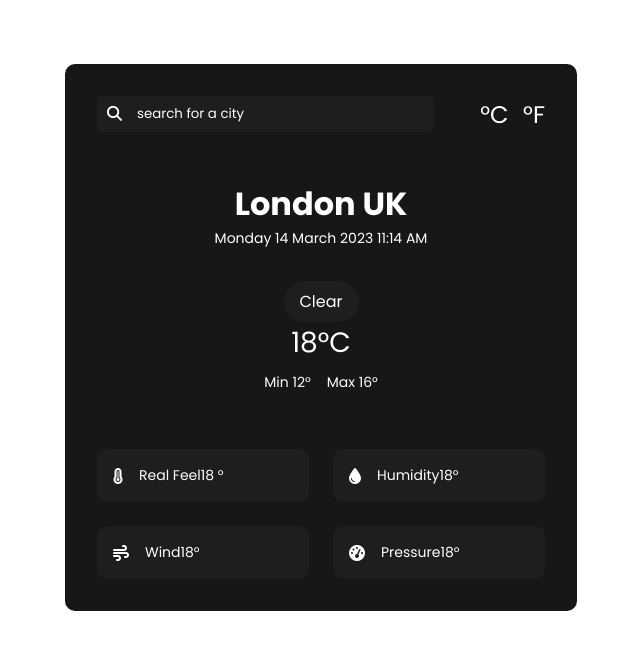
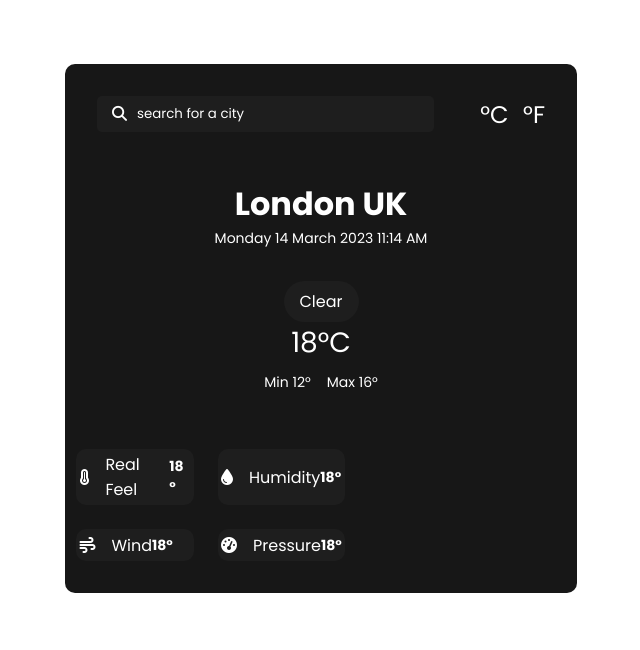
Before and after one commit to Krypto2000/weather_app_by_kryptonian, a plain HTML site: page index.html in a window 1280 px wide. Shown: the whole page, without its empty margins (319-959 px from the left). Drawn offline with Linux system fonts and the light colour scheme; no server answers; a web font is replaced by a local one.

Commit message:
second commit

```diff
--- a/index.html
+++ b/index.html
@@ -42,7 +42,7 @@
             <div class="weather_card">
                 <i class="fa-solid fa-temperature-full"></i>
                 <p>Real Feel</p>
-            <p class="weather_realfeel"> 18 &#176</p>
+            <h2 class="weather_realfeel"> 18 &#176</h2>
 
             </div>
 
@@ -50,14 +50,14 @@
             <div class="weather_card">
                 <i class="fa-solid fa-droplet"></i>
                 <p>Humidity</p>
-            <p class="weather_humdity"> 18&#176</p>
+            <h2 class="weather_humdity"> 18&#176</h2>
 
             </div>
 
             <div class="weather_card">
                 <i class="fa-solid fa-wind"></i>
                 <p>Wind</p>
-            <p class="weather_wind"> 18&#176</p>
+            <h2 class="weather_wind">18&#176</h2>
             </div>
 
 
@@ -65,7 +65,7 @@
             <div class="weather_card">
                 <i class="fa-solid fa-gauge-high"></i>
                 <p>Pressure</p>
-            <p class="weather_pressure"> 18&#176</p>
+            <h2 class="weather_pressure">18&#176</h2>
             </div>
 
 
--- a/style.css
+++ b/style.css
@@ -33,16 +33,20 @@ input{
 input::placeholder{
      color: #fff;
 }
-.weather_search{
+.weather_header{
     position: relative;
+
+
 }
+
 .weather_search i{
 position: absolute;
-left: 10px;
+left: 15px;
 top: 10px;
 font-size: 15px;
 color: #fff;
 }
+
 .weather_units{
     font-size: 1.5rem;
 }
@@ -84,25 +88,27 @@ color: #fff;
     display: grid;
     grid-template-columns: repeat(2, 1fr);
     grid-gap: 1.5rem;
+    width: 60%;
     margin-top: 3rem;
+   margin-left: -1.3rem;
 }
  .weather_card{
     display: flex;
     align-items: center;
     background: #1e1e1e;
-    padding: 1rem;
+    padding: 0.2rem;
     border-radius: 10px;
 }
 .weather_card i{
     font-family: 1.5rem;
     margin-right: 1rem;
 }
-.weather_card p{
+.weather_card h2{
     font-size: 14px;
 }
 @media (max-width:936px){
     .container{
-        width: 90%;
+        width: 100%;
     }
     .weather_header{
         flex-direction: column;
@@ -110,9 +116,19 @@ color: #fff;
     .weather_units{
         margin-bottom: 1rem;
     }
+     .weather_info{
+      display: block;
+
+
+    }
+
 }
 @media(max-width){
     .weather_info{
         grid-template-columns: none ;
+
+
     }
+
+
 }
```
